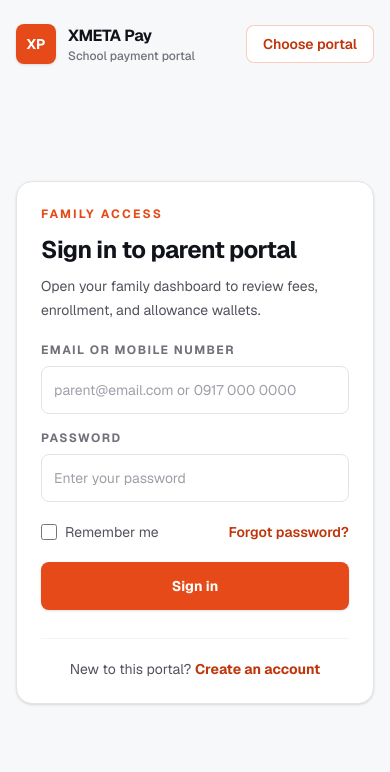
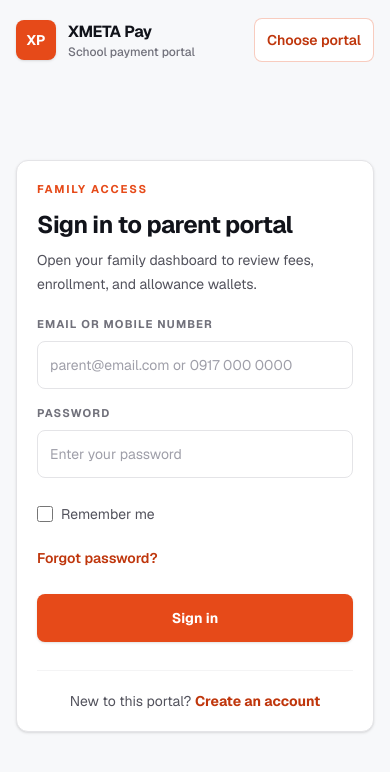
Before and after one commit to Xeyn19/xmetapay, a Next.js app: page /parent/login in a window 390 px wide. Shown: the top 772 px of the page. Built offline with nearby package versions, Linux system fonts and the light colour scheme.

Commit message:
make responsive to all devices. and use BEST UI/UX in landing pages. and sign in and register pages.

```diff
--- a/app/_components/auth-ui.tsx
+++ b/app/_components/auth-ui.tsx
@@ -22,15 +22,18 @@ const portalTheme = {
 
 export function BrandMark() {
   return (
-    <Link href="/" className="inline-flex items-center gap-3">
-      <span className="flex h-10 w-10 items-center justify-center rounded-lg bg-[#e64a19] text-sm font-bold text-white shadow-sm">
+    <Link
+      href="/"
+      className="inline-flex min-w-0 items-center gap-3 rounded-lg focus:outline-none focus-visible:ring-4 focus-visible:ring-[#e64a19]/20"
+    >
+      <span className="flex h-10 w-10 shrink-0 items-center justify-center rounded-lg bg-[#e64a19] text-sm font-bold text-white shadow-sm">
         XP
       </span>
-      <span>
-        <span className="block text-base font-bold tracking-tight text-[#11131a]">
+      <span className="min-w-0">
+        <span className="block truncate text-base font-bold tracking-tight text-[#11131a]">
           XMETA Pay
         </span>
-        <span className="block text-xs font-medium text-zinc-500">
+        <span className="block truncate text-xs font-medium text-zinc-500">
           School payment portal
         </span>
       </span>
@@ -50,26 +53,26 @@ export function PortalAuthLayout({
   const otherMode = mode === "login" ? "register" : "login";
 
   return (
-    <main className="min-h-screen bg-[#f7f8fa] px-4 py-6 text-[#11131a] sm:px-6 lg:px-8">
-      <div className="mx-auto flex min-h-[calc(100vh-48px)] w-full max-w-3xl flex-col">
-        <header className="flex items-center justify-between gap-4">
+    <main className="min-h-screen bg-[#f7f8fa] px-4 py-4 text-[#11131a] sm:px-6 sm:py-6 lg:px-8">
+      <div className="mx-auto flex min-h-[calc(100svh-32px)] w-full max-w-4xl flex-col sm:min-h-[calc(100svh-48px)]">
+        <header className="flex min-h-12 items-center justify-between gap-3">
           <BrandMark />
           <Link
             href="/"
-            className="rounded-lg border border-button-outline bg-white px-4 py-2 text-sm font-semibold text-[#bf360c] transition hover:bg-[#fbe9e7] hover:text-[#e64a19]"
+            className="inline-flex min-h-11 shrink-0 items-center justify-center rounded-lg border border-button-outline bg-white px-3 py-2 text-sm font-semibold text-[#bf360c] transition hover:bg-[#fbe9e7] hover:text-[#e64a19] focus:outline-none focus-visible:ring-4 focus-visible:ring-[#e64a19]/10 sm:px-4"
           >
             Choose portal
           </Link>
         </header>
 
-        <section className="flex flex-1 items-center justify-center py-10">
-          <div className="w-full rounded-2xl border border-zinc-200 bg-white p-6 shadow-sm sm:p-8">
+        <section className="flex flex-1 items-center justify-center py-8 sm:py-10 lg:py-12">
+          <div className="w-full rounded-xl border border-zinc-200 bg-white p-5 shadow-sm sm:p-7 lg:p-8">
             {children}
             <div className="mt-7 border-t border-zinc-100 pt-5 text-center text-sm text-zinc-600">
               {mode === "login" ? "New to this portal?" : "Already have access?"}{" "}
               <Link
                 href={`/${portal}/${otherMode}`}
-                className="font-bold text-[#bf360c] hover:text-[#e64a19]"
+                className="rounded-md font-bold text-[#bf360c] hover:text-[#e64a19] focus:outline-none focus-visible:ring-4 focus-visible:ring-[#e64a19]/10"
               >
                 {mode === "login" ? "Create an account" : "Sign in instead"}
               </Link>
@@ -97,29 +100,33 @@ export function AuthForm({
   const theme = portalTheme[portal];
   const action = mode === "login" ? theme.loginHref : theme.href;
   const method = "get";
+  const fieldGridClass =
+    mode === "register" ? "grid gap-4 sm:grid-cols-2" : "grid gap-4";
 
   return (
-    <form action={action} method={method} className="space-y-5">
+    <form action={action} method={method} className="space-y-5 sm:space-y-6">
       <div>
-        <p className="text-xs font-bold uppercase tracking-[0.18em] text-[#e64a19]">
+        <p className="text-[0.7rem] font-bold uppercase tracking-[0.16em] text-[#e64a19] sm:text-xs sm:tracking-[0.18em]">
           {portal === "admin" ? "Admin access" : "Family access"}
         </p>
-        <h2 className="mt-3 text-2xl font-bold tracking-tight text-[#11131a]">
+        <h2 className="mt-3 text-2xl font-bold leading-tight tracking-tight text-[#11131a] sm:text-3xl">
           {title}
         </h2>
-        <p className="mt-2 text-sm leading-6 text-zinc-600">{subtitle}</p>
+        <p className="mt-2 max-w-2xl text-sm leading-6 text-zinc-600 sm:text-base sm:leading-7">
+          {subtitle}
+        </p>
       </div>
 
-      <div className="grid gap-4">
+      <div className={fieldGridClass}>
         {fields.map((field) => (
           <label key={field.name} className="block">
-            <span className="mb-2 block text-xs font-bold uppercase tracking-[0.12em] text-zinc-500">
+            <span className="mb-2 block text-[0.7rem] font-bold uppercase tracking-[0.1em] text-zinc-500 sm:text-xs sm:tracking-[0.12em]">
               {field.label}
             </span>
             {field.options ? (
               <select
                 name={field.name}
-                className="h-12 w-full rounded-lg border border-zinc-200 bg-white px-3 text-sm text-[#11131a] outline-none transition focus:border-[#e64a19] focus:ring-4 focus:ring-[#e64a19]/10"
+                className="min-h-12 w-full rounded-lg border border-zinc-200 bg-white px-3 py-2 text-sm text-[#11131a] outline-none transition focus:border-[#e64a19] focus:ring-4 focus:ring-[#e64a19]/10"
                 defaultValue=""
               >
                 <option value="" disabled>
@@ -134,7 +141,7 @@ export function AuthForm({
                 name={field.name}
                 type={field.type ?? "text"}
                 placeholder={field.placeholder}
-                className="h-12 w-full rounded-lg border border-zinc-200 bg-white px-3 text-sm text-[#11131a] outline-none transition placeholder:text-zinc-400 focus:border-[#e64a19] focus:ring-4 focus:ring-[#e64a19]/10"
+                className="min-h-12 w-full rounded-lg border border-zinc-200 bg-white px-3 py-2 text-sm text-[#11131a] outline-none transition placeholder:text-zinc-400 focus:border-[#e64a19] focus:ring-4 focus:ring-[#e64a19]/10"
               />
             )}
           </label>
@@ -142,15 +149,18 @@ export function AuthForm({
       </div>
 
       {mode === "login" ? (
-        <div className="flex flex-wrap items-center justify-between gap-3 text-sm">
-          <label className="inline-flex items-center gap-2 text-zinc-600">
+        <div className="flex flex-col gap-3 text-sm min-[420px]:flex-row min-[420px]:items-center min-[420px]:justify-between">
+          <label className="inline-flex min-h-8 items-center gap-2 text-zinc-600">
             <input
               type="checkbox"
-              className="h-4 w-4 rounded border-zinc-300 accent-[#e64a19]"
+              className="h-4 w-4 rounded border-zinc-300 accent-[#e64a19] focus-visible:ring-4 focus-visible:ring-[#e64a19]/20"
             />
             Remember me
           </label>
-          <a href="#" className="font-semibold text-[#bf360c] hover:text-[#e64a19]">
+          <a
+            href="#"
+            className="inline-flex min-h-8 items-center rounded-md font-semibold text-[#bf360c] hover:text-[#e64a19] focus:outline-none focus-visible:ring-4 focus-visible:ring-[#e64a19]/10"
+          >
             Forgot password?
           </a>
         </div>
@@ -158,7 +168,7 @@ export function AuthForm({
 
       <button
         type="submit"
-        className="h-12 w-full rounded-lg bg-[#e64a19] px-5 text-sm font-bold text-white shadow-sm transition hover:bg-[#bf360c] focus:outline-none focus:ring-4 focus:ring-[#e64a19]/20"
+        className="min-h-12 w-full rounded-lg bg-[#e64a19] px-5 py-3 text-sm font-bold text-white shadow-sm transition hover:bg-[#bf360c] focus:outline-none focus-visible:ring-4 focus-visible:ring-[#e64a19]/20"
       >
         {mode === "login" ? "Sign in" : "Create account"}
       </button>
@@ -184,34 +194,36 @@ export function PortalCard({
   const isAdmin = variant === "admin";
 
   return (
-    <article className="flex h-full flex-col rounded-2xl border-[0.5px] border-zinc-300 bg-white p-6 text-left text-[#11131a] shadow-sm transition hover:-translate-y-1 hover:shadow-lg">
-      <div className="flex h-11 w-11 items-center justify-center rounded-xl bg-[#e8f1ff] text-[#2f68b7]">
+    <article className="flex h-full flex-col rounded-xl border border-zinc-200 bg-white p-5 text-left text-[#11131a] shadow-sm transition duration-200 hover:-translate-y-0.5 hover:border-zinc-300 hover:shadow-md sm:p-6 lg:p-7">
+      <div className="flex h-12 w-12 items-center justify-center rounded-lg bg-[#e8f1ff] text-[#2f68b7] ring-1 ring-[#2f68b7]/10">
         {isAdmin ? <SettingsIcon /> : <PeopleIcon />}
       </div>
-      <h2 className="mt-6 text-2xl font-bold tracking-tight">{title}</h2>
-      <p className="mt-3 flex-1 leading-7 text-zinc-600">
+      <h2 className="mt-5 text-xl font-bold leading-tight tracking-tight sm:text-2xl">
+        {title}
+      </h2>
+      <p className="mt-3 flex-1 text-sm leading-7 text-zinc-600 sm:text-base">
         {description}
       </p>
       <div className="mt-5 flex flex-wrap gap-2">
         {tags.map((tag) => (
           <span
             key={tag}
-            className="rounded-md bg-[#f4f1e9] px-3 py-1 text-[11px] font-bold text-zinc-700"
+            className="inline-flex min-h-7 items-center rounded-md bg-[#f1f3f5] px-3 text-[11px] font-bold text-zinc-700"
           >
             {tag}
           </span>
         ))}
       </div>
-      <div className="mt-5 flex flex-col gap-3 sm:flex-row">
+      <div className="mt-6 flex flex-col gap-3 min-[420px]:flex-row">
         <Link
           href={href}
-          className="inline-flex h-11 flex-1 items-center justify-center rounded-lg bg-[#e64a19] px-4 text-sm font-bold text-white shadow-sm transition hover:bg-[#bf360c] focus:outline-none focus:ring-4 focus:ring-[#e64a19]/20"
+          className="inline-flex min-h-11 flex-1 items-center justify-center rounded-lg bg-[#e64a19] px-4 py-2 text-sm font-bold text-white shadow-sm transition hover:bg-[#bf360c] focus:outline-none focus-visible:ring-4 focus-visible:ring-[#e64a19]/20"
         >
           Sign in
         </Link>
         <Link
           href={registerHref}
-          className="inline-flex h-11 flex-1 items-center justify-center rounded-lg border border-button-outline bg-white px-4 text-sm font-bold text-[#bf360c] transition hover:bg-[#fbe9e7] hover:text-[#e64a19] focus:outline-none focus:ring-4 focus:ring-[#e64a19]/10"
+          className="inline-flex min-h-11 flex-1 items-center justify-center rounded-lg border border-button-outline bg-white px-4 py-2 text-sm font-bold text-[#bf360c] transition hover:bg-[#fbe9e7] hover:text-[#e64a19] focus:outline-none focus-visible:ring-4 focus-visible:ring-[#e64a19]/10"
         >
           Register
         </Link>
```
Also changed, not shown: app/page.tsx (+11 -11 lines).
